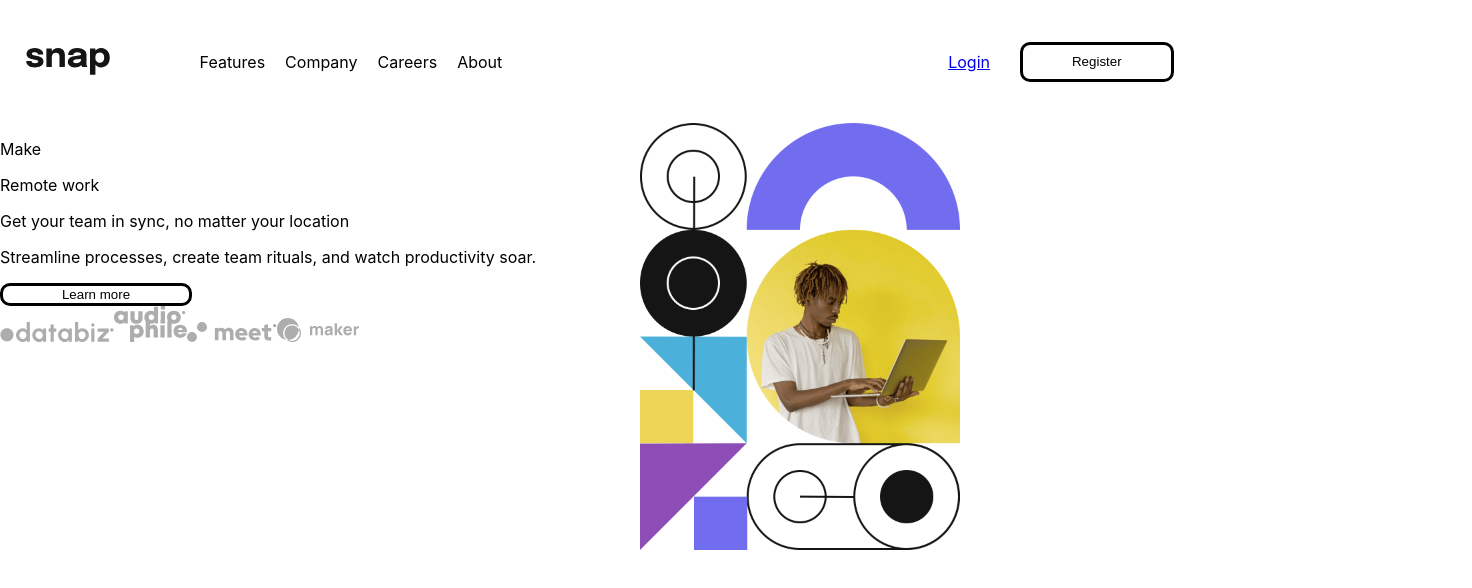
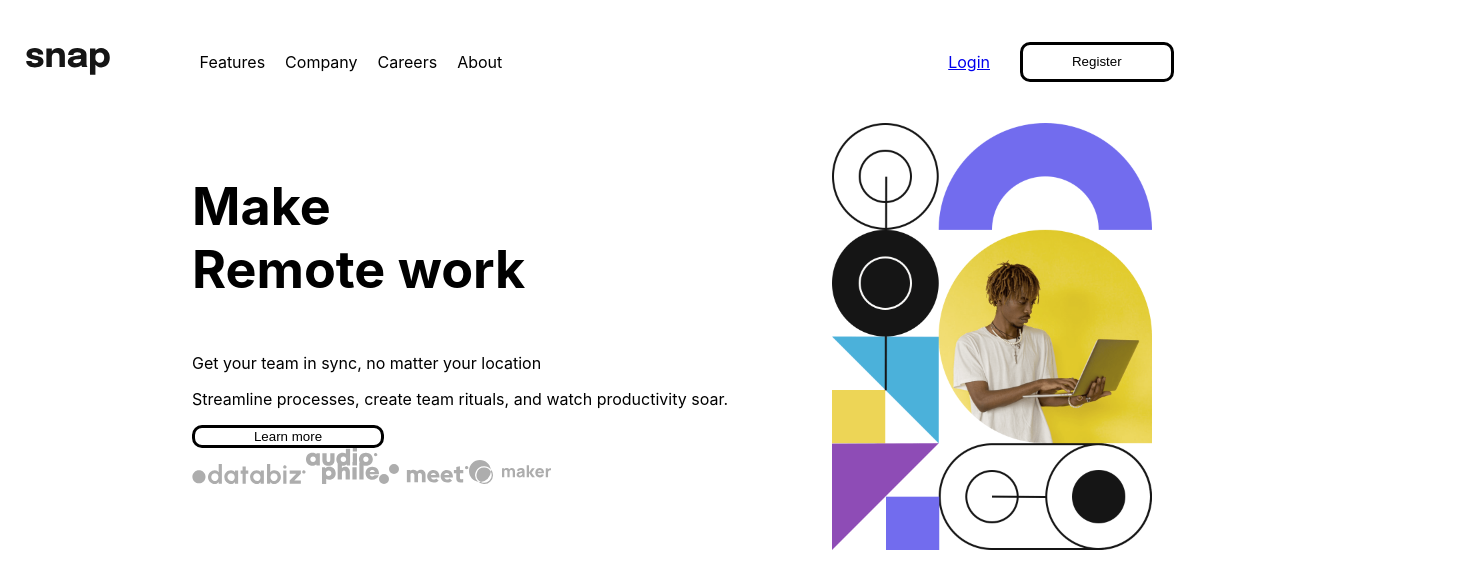
Before and after one commit to steven-mpawulo/intro-section, a React (Create React App) app: page / in a window 1280 px wide. Shown: the top 588 px of the page, 1472 px wide, since content can reach past the window. Built offline with nearby package versions, Linux system fonts and the light colour scheme.

Commit message:
makes first text bold and also adds margin to major container

```diff
--- a/src/components/Main.js
+++ b/src/components/Main.js
@@ -11,8 +11,7 @@ const Main = () => {
     <main>
         <div className="major-container">
             <div className="first-container">
-                <p>Make</p>
-                <p>Remote work</p>
+                <p className='first-text'>Make <br />Remote work </p>
                 <p>Get your team in sync, no matter your location</p>
                 <p>Streamline processes, create team rituals, and watch productivity soar.</p>
                 <button className='learn-more-button'>Learn more</button>
--- a/src/styles/main.css
+++ b/src/styles/main.css
@@ -2,6 +2,7 @@
     display: flex;
     height: 100%;
     width: 100%;
+    margin-left: 15%;
 }
 
 .first-container {
@@ -19,3 +20,8 @@ object-fit: cover;
 max-width: 100%;
 max-width: 50%;
 }
+
+.first-text {
+    font-weight: bold;
+    font-size: 52px;
+}
```
